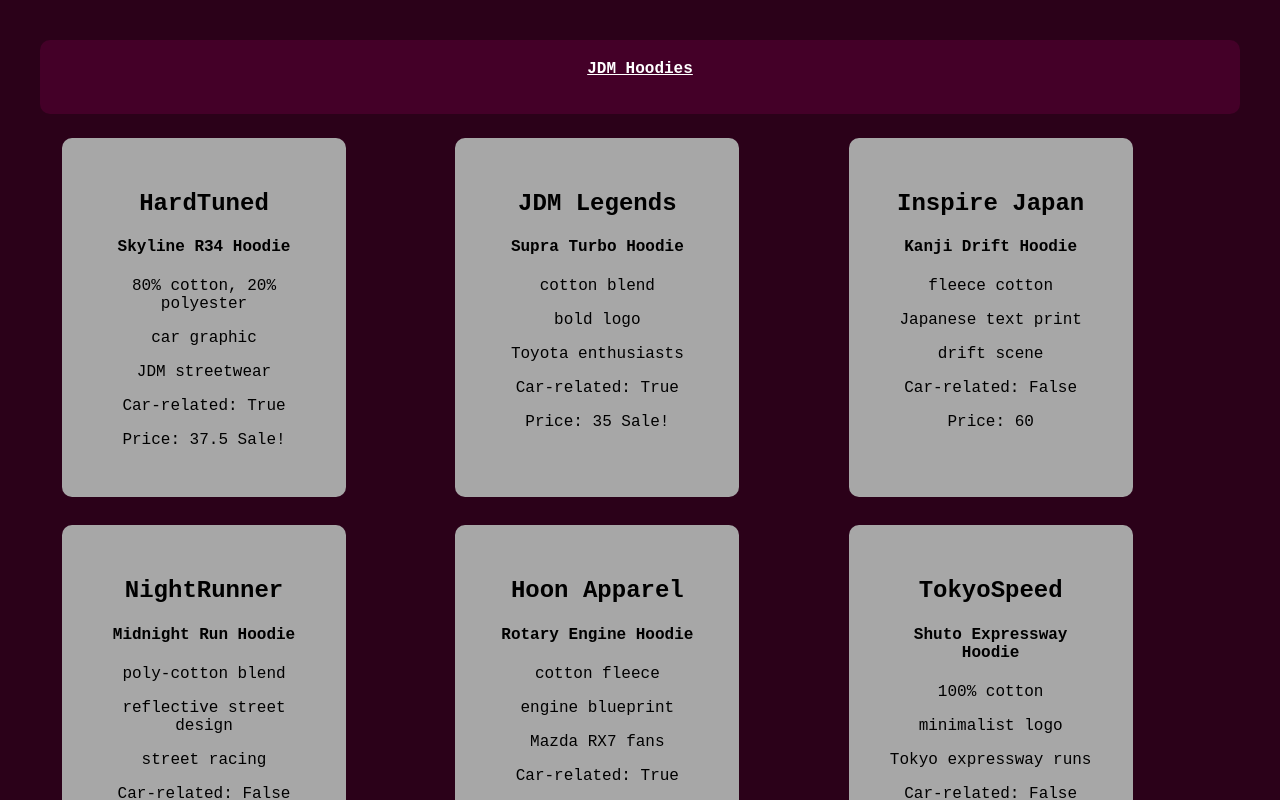
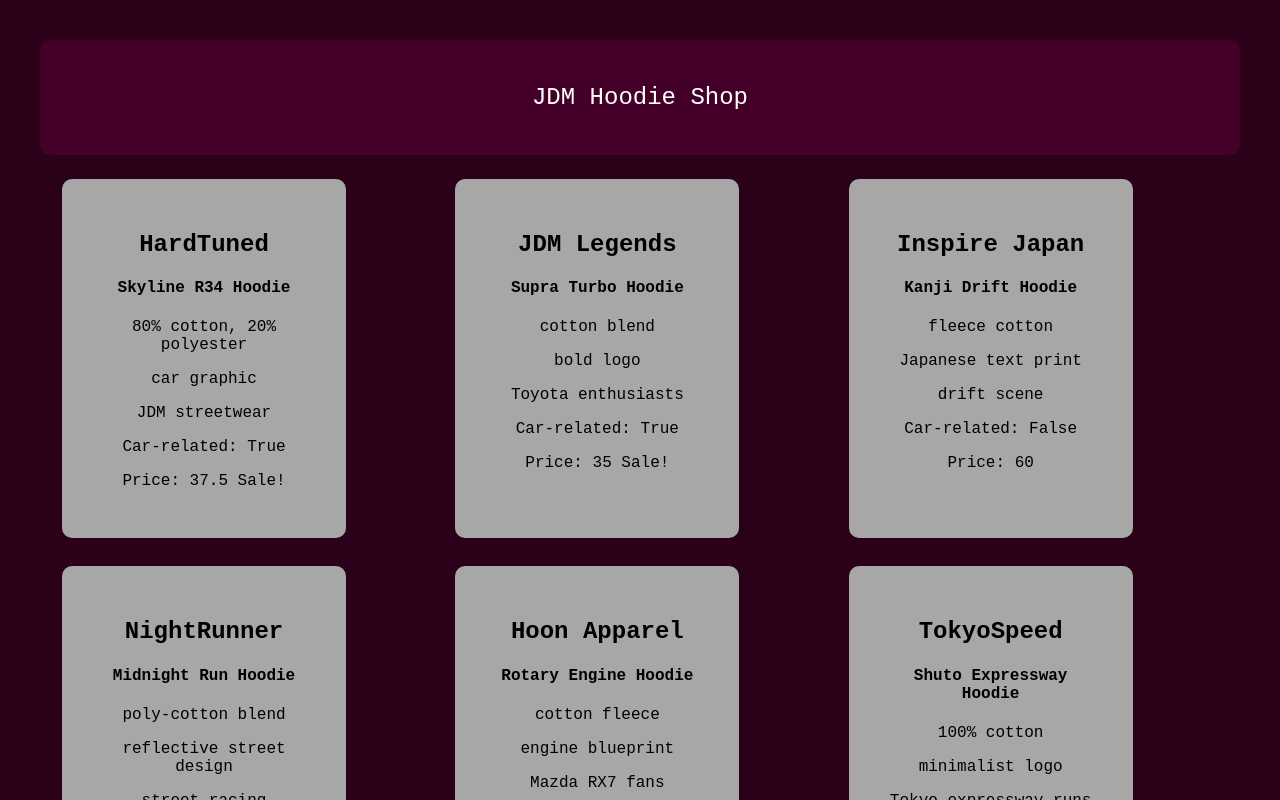
Before and after one commit to JesseChum/PairProgramDynamics, a React (Vite) app: page / in a window 1280 px wide. Shown: the top 800 px of the page. Built offline with nearby package versions, Linux system fonts and the light colour scheme.

Commit message:
fixed style of header and other css

```diff
--- a/src/assets/components/header.jsx
+++ b/src/assets/components/header.jsx
@@ -1,25 +1,9 @@
-export function Header({ siteTitle = "Site", logoUrl, navLinks = [] }) {
+export function Header() {
   return (
     <header>
       <div>
-        <a href="/" aria-label={`${siteTitle} home`}>
-          {logoUrl ? (
-            <img src={logoUrl} alt={`${siteTitle} logo`} width="48" height="48" />
-          ) : (
-            <strong>{siteTitle}</strong>
-          )}
-        </a>
+       <p>JDM Hoodie Shop</p>
       </div>
-
-      <nav aria-label="Main navigation">
-        <ul>
-          {navLinks.map((link) => (
-            <li key={link.href}>
-              <a href={link.href}>{link.label}</a>
-            </li>
-          ))}
-        </ul>
-      </nav>
     </header>
   );
 }
--- a/src/index.css
+++ b/src/index.css
@@ -8,6 +8,7 @@
   padding: 20px;
   text-align: center;
   border-radius: 10px;
+  font-size: 24px;
 }
 
 a, header, footer{
```
